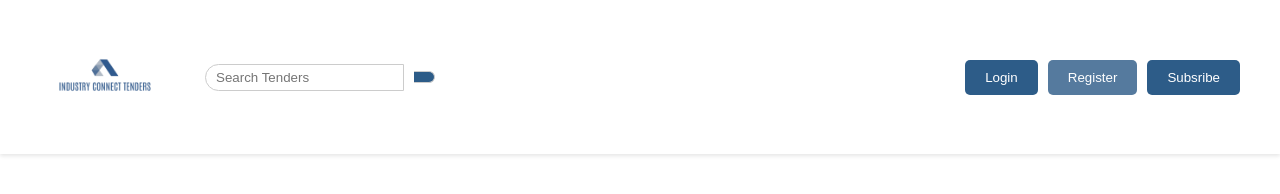
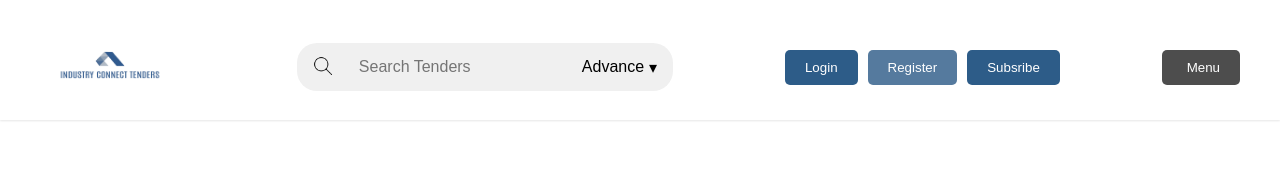
Before and after one commit to obedmbaya/ic-tenders, a plain HTML site: page index.html in a window 1280 px wide. Drawn offline with Linux system fonts and the light colour scheme.

```diff
--- a/index.html
+++ b/index.html
@@ -23,8 +23,13 @@
                 </div>
 
                 <div class="search-container">
-                    <input type="text" placeholder="Search Tenders" class="search-input">
-                    <button type="submit"><i class="fas fa-search"></i></button>
+                    <form action="/search" method="GET">
+                        <button type="submit" id="search-button">
+                            <img src="./images/search.png" alt="Search">
+                        </button>
+                        <input type="text" name="query" placeholder="Search Tenders" id="search-bar">
+                        <button type="button" id="advance-button">Advance <span class="arrow">&#9662;</span></button>
+                    </form>
                 </div>
 
                 <div class="auth-buttons">
@@ -32,7 +37,23 @@
                     <button class="register-button"><a href="">Register </a></button>
                     <button class="subsribe-button"><a href="">Subsribe</a></button>
                 </div>
+
+                <div class="menu-container">
+                    <button class="menu-button"><i class="fas fa-bars"></i> Menu</button>
+                    <div class="dropdown-content">
+                        <a href="#home">Home</a>
+                        <a href="#about">About</a>
+                        <a href="#services">Services</a>
+                        <a href="#contact">Contact</a>
+                    </div>
+                </div>
             </div>
         </header>
+
+        <main>
+
+        </main>
+
+
     </body>
 </html>
--- a/style.css
+++ b/style.css
@@ -1,7 +1,8 @@
 body {
-    font-family: Helvetica, sans-serif;
+    font-family: Arial, Helvetica, sans-serif;
     margin: 0;
     padding: 0;
+    border-bottom: 1px solid #ccc;
 }
 
 .site-header {
@@ -13,7 +14,8 @@
     top: 0;
     width: 100%;
     z-index: 1000;
-    box-shadow: 0 2px 4px rgba(0, 0, 0, 0.1);
+    box-shadow: 0 1px 2px rgba(0, 0, 0, 0.1);
+    height: 100px;
 }
 
 .container {
@@ -31,8 +33,9 @@
 }
 
 .logo img {
-    height: 130px;
+    height: 110px;
     margin-right: 15px;
+    width: 140px;
 }
 
 .logo h1 {
@@ -49,30 +52,51 @@
 .search-container {
     display: flex;
     align-items: center;
-    margin-right: auto;
-    margin-left: 20px;
+    background-color: #f0f0f0;
+    border-radius: 20px;
+    padding: 5px 10px;
 }
 
-.search-container input{
-    padding: 5px 10px;
-    border: 1px solid #ccc;
-    border-radius: 20px 0 0 20px;
-    outline: none;
+form {
+    display: flex;
+    align-items: center;
+    width: 100%;
 }
 
-.search-container button {
-    margin: 10px;
-    padding: 5px 10px;
-    border: 1px solid #ccc;
-    border-left: none;
-    background-color: #2D5C88;
-    color: white;
-    border-radius: 0 20px 20px 0;
-    cursor: pointer;
+#search-bar {
+    border: none;
+    outline: none;
+    padding: 10px;
+    font-size: 16px;
+    flex-grow: 1;
+    background-color: #f0f0f0;
 }
 
-.search-container button:hover {
-    background-color: #1E3E5C;
+#search-button {
+    border: none;
+    background: none;
+    cursor: pointer;
+    margin-right: 10px;
+}
+
+#search-button img {
+    width: 20px;
+    height: 20px;
+}
+
+#advance-button {
+    border: none;
+    background: none;
+    color: #000;
+    font-size: 16px;
+    cursor: pointer;
+    display: flex;
+    align-items: center;
+    background-color: #f0f0f0;
+}
+
+.arrow {
+    margin-left: 5px;
 }
 
 .auth-buttons {
@@ -111,3 +135,54 @@
 .auth-buttons button:hover {
     background-color: #1E3E5C; /* Darker blue for hover effect */
 }
+
+/* Dropdown Menu */
+.menu-container {
+    position: relative;
+    display: inline-block;
+}
+
+.menu-button {
+    background-color: #4D4D4D; /* Neutral grey to avoid too much blue */
+    color: white;
+    border: none;
+    padding: 10px 20px;
+    border-radius: 5px;
+    cursor: pointer;
+    transition: background-color 0.3s;
+    display: flex;
+    align-items: center;
+    justify-content: center;
+}
+
+.menu-button i {
+    margin-right: 5px;
+}
+
+.menu-button:hover {
+    background-color: #333333; /* Darker grey for hover effect */
+}
+
+.dropdown-content {
+    display: none;
+    position: absolute;
+    background-color: #ffffff; /* White for clean look */
+    min-width: 160px;
+    box-shadow: 0px 8px 16px 0px rgba(0,0,0,0.2);
+    z-index: 1;
+}
+
+.dropdown-content a {
+    color: #2D5C88; /* Primary blue for links */
+    padding: 12px 16px;
+    text-decoration: none;
+    display: block;
+}
+
+.dropdown-content a:hover {
+    background-color: #f1f1f1;
+}
+
+.menu-container:hover .dropdown-content {
+    display: block;
+}
```
Also changed, not shown: images/search.png (added), 1 other file.
